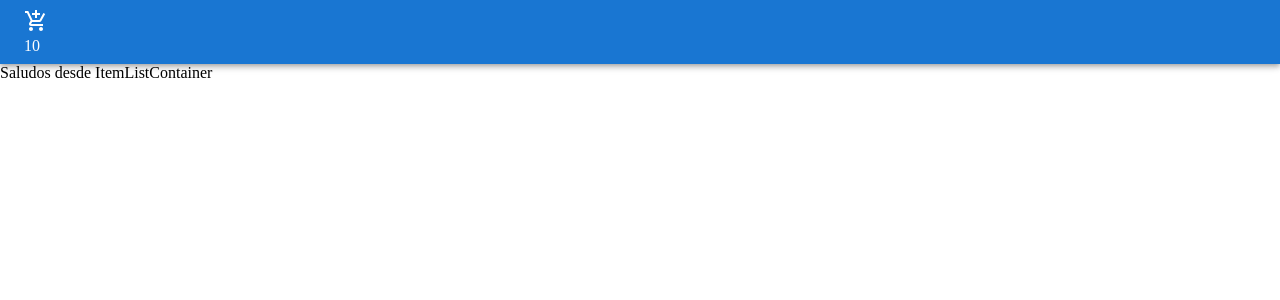
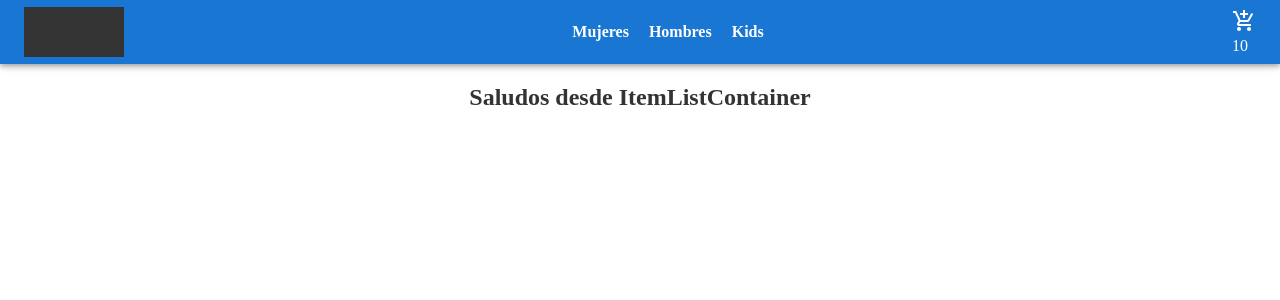
Before and after one commit to chalave21/ProyectoReact, a React (Vite) app: page / in a window 1280 px wide. Shown: the top 300 px of the page. Built offline with nearby package versions, Linux system fonts and the light colour scheme.

Commit message:
Primer Desafio React

```diff
--- a/src/components/layout/NavBar.jsx
+++ b/src/components/layout/NavBar.jsx
@@ -1,18 +1,36 @@
-import React from "react";
+import AppBar from "@mui/material/AppBar";
+import Toolbar from "@mui/material/Toolbar";
+import "../layout/NavBar.css";
 import Cartwidget from "../common/Cartwidget";
-
-import AppBar from "@mui/material/AppBar";
-import Box from "@mui/material/Box";
-import Toolbar from "@mui/material/Toolbar";
 
 export default function NavBar() {
   return (
-    <Box sx={{ flexGrow: 1 }}>
-      <AppBar position="static">
-        <Toolbar>
+    <AppBar position="static">
+      <Toolbar className="navbar-container">
+        <div id="divLogo" className="logo"></div>
+        <div id="divItems" className="nav-items">
+          <ul>
+            <li>
+              <a href="#" className="nav-link">
+                Mujeres
+              </a>
+            </li>
+            <li>
+              <a href="#" className="nav-link">
+                Hombres
+              </a>
+            </li>
+            <li>
+              <a href="#" className="nav-link">
+                Kids
+              </a>
+            </li>
+          </ul>
+        </div>
+        <div id="divCartWidget" className="cart-widget">
           <Cartwidget />
-        </Toolbar>
-      </AppBar>
-    </Box>
+        </div>
+      </Toolbar>
+    </AppBar>
   );
 }
--- /dev/null
+++ b/src/components/layout/Navbar.css
@@ -0,0 +1,32 @@
+.navbar-container {
+  display: flex;
+  justify-content: space-between;
+  align-items: center;
+}
+
+.logo {
+  width: 100px;
+  height: 50px;
+  background-color: #333;
+}
+
+.nav-items ul {
+  list-style: none;
+  display: flex;
+}
+
+.nav-items li {
+  margin-right: 20px;
+}
+
+.nav-link {
+  text-decoration: none;
+  color: white;
+  font-weight: bold;
+  font-size: 16px;
+  transition: color 0.3s ease;
+}
+
+.nav-link:hover {
+  color: #ffcc00;
+}
--- /dev/null
+++ b/src/components/pages/ItemListContainer.css
@@ -0,0 +1,11 @@
+.item-list-container {
+  text-align: center;
+  margin-top: 20px; /* Ajusta según sea necesario */
+}
+
+.greeting {
+  font-size: 24px;
+  font-weight: bold;
+  color: #333; /* Color del texto */
+  /* Agrega cualquier otro estilo deseado para el saludo */
+}
--- a/src/components/pages/ItemListContainer.jsx
+++ b/src/components/pages/ItemListContainer.jsx
@@ -1,9 +1,12 @@
-import React from 'react'
+import React from "react";
+import "../pages/ItemListContainer.css";
 
-function ItemListContainer({greeting}) {
+function ItemListContainer({ greeting }) {
   return (
-    <div><p>{greeting}</p></div>
-  )
+    <div className="item-list-container">
+      <p className="greeting">{greeting}</p>
+    </div>
+  );
 }
 
-export default ItemListContainer
+export default ItemListContainer;
```
